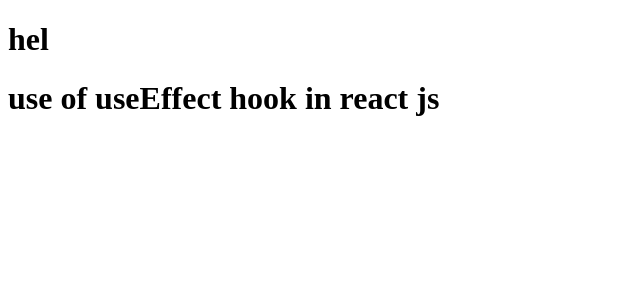
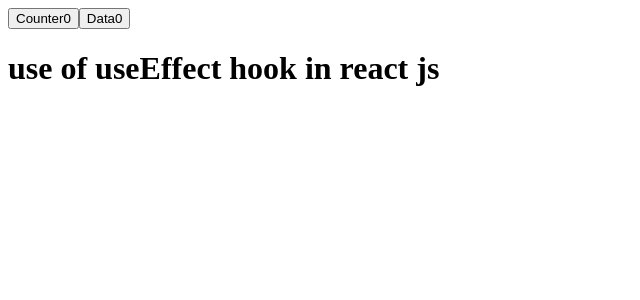
Before and after one commit to Farah-Saleem270/Reactjs-practice, a React (Vite) app: page / in a window 1280 px wide. Shown: the top 300 px of the page, without its empty margins (0-640 px from the left). Built offline with nearby package versions, Linux system fonts and the light colour scheme.

Commit message:
add some new code of line

```diff
--- a/src/App.jsx
+++ b/src/App.jsx
@@ -1,11 +1,11 @@
 // import Login, {Profile , Setting, UserKey}from "./UserComponent"
 
-import { useState } from "react";
-import User from "./User";
-import Wrapper from "./wrapper";
-import Skills from "./checkBoxes";
-import Clocks from "./Clocks";
-import Data from "./data";
+import { useEffect, useState } from "react";
+// import User from "./User";
+// import Wrapper from "./wrapper";
+// import Skills from "./checkBoxes";
+// import Clocks from "./Clocks";
+// import Data from "./data";
 import Hook from "./class28";
 
 // function App(){
@@ -510,9 +510,30 @@
 
 
 function App() {
-  return(
+
+  const [counter, setCounter] = useState(0)
+  const [data, setData] = useState(0)
+
+  useEffect(() => {
+    // callOnce();
+  counterFunction();
+  }, [counter])
+
+  function counterFunction(){
+    console.log("counterFunction" ,counter);
+
+  }
+
+  function callOnce() {
+    console.log('callOnce function called');
+
+  }
+
+
+  return (
     <div>
-      <h1>hel</h1>
+      <button onClick={() => setCounter(counter + 1)}>Counter{counter}</button>
+      <button onClick={() => setData(data + 1)}>Data{data}</button>
       <Hook />
     </div>
   )
```
